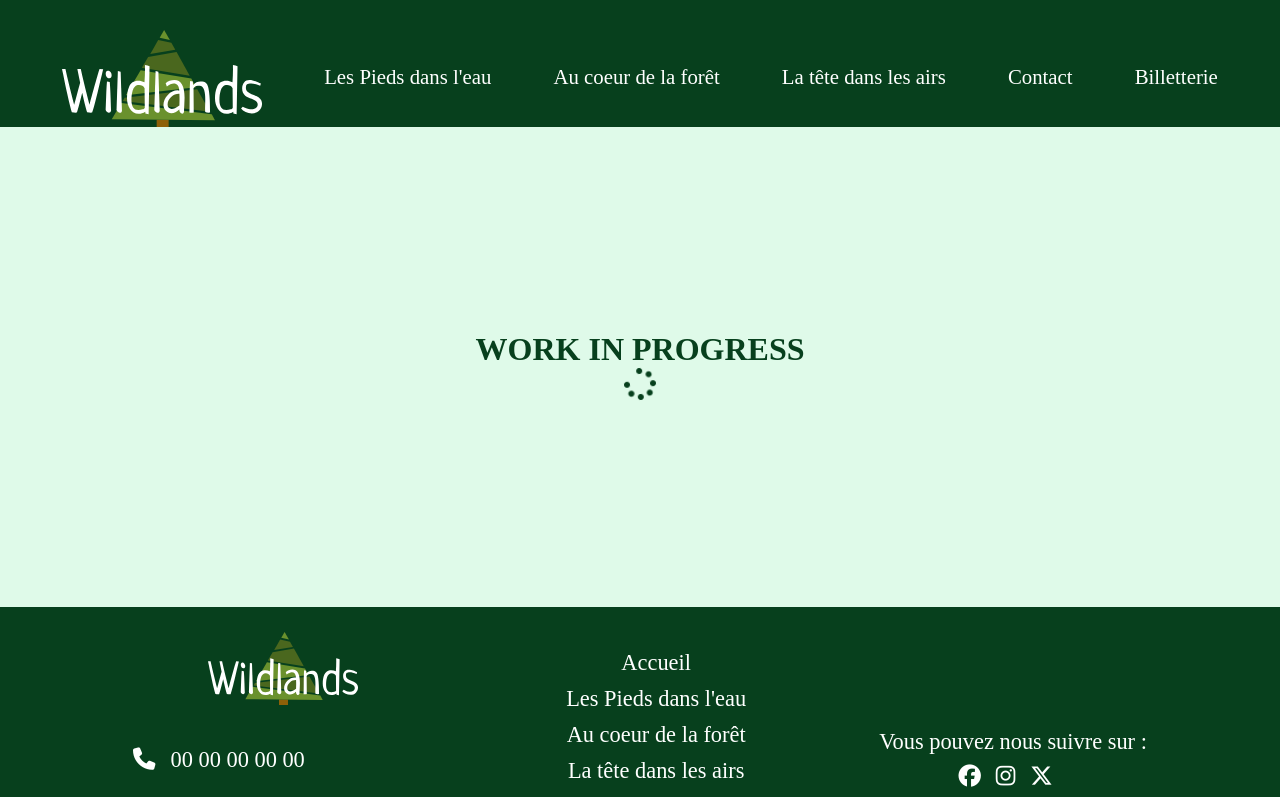
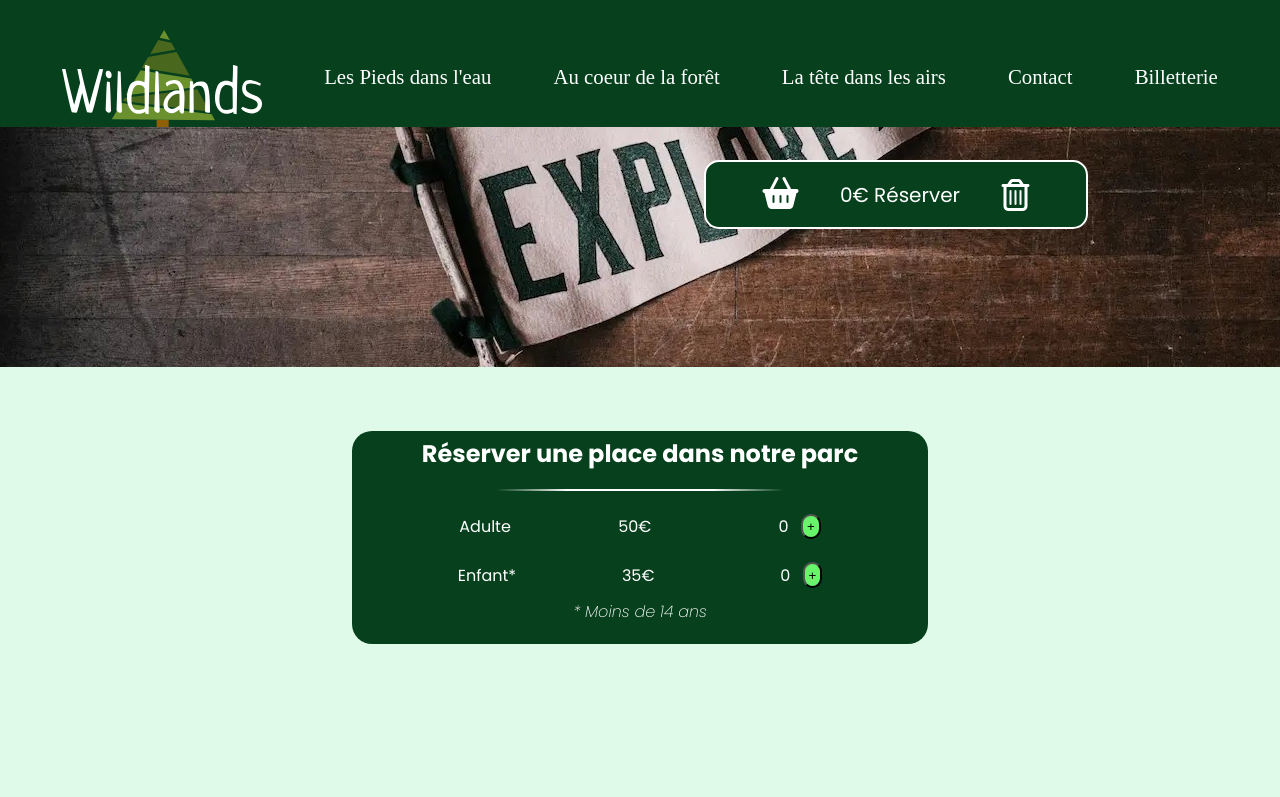
Before and after one commit to AnthonyB0511/Wildlands-TS, a React (Vite) app: page /Billetterie in a window 1280 px wide. Shown: the top 797 px of the page. Built offline with nearby package versions, Linux system fonts and the light colour scheme; a web font is replaced by a local one.

Commit message:
:sparkles: billetterie

```diff
--- a/src/pages/Billetterie.tsx
+++ b/src/pages/Billetterie.tsx
@@ -1,8 +1,82 @@
 import Wip from "./Wip"
+import { useState } from "react"
+import styles from "../pages/scss/Bil.module.scss"
 
 const Billetterie = () => {
+    const [placeParcAdult, setPlaceParcAdult] = useState(0)
+    const [placeParcChild, setPlaceParcChild] = useState(0)
+    const [nbArticle, setNbArticle] = useState(0)
+    const [price, setPrice] = useState(0)
+    const addPlaceAdult = () => {
+        setPlaceParcAdult(placeParcAdult + 1)
+        setNbArticle(nbArticle + 1)
+        setPrice(price + 50)
+    }
+    const soustractPlaceAdult = () => {
+        setPlaceParcAdult(placeParcAdult - 1)
+        setNbArticle(nbArticle - 1)
+        setPrice(price - 50)
+    }
+    const addPlaceChild = () => {
+        setPlaceParcChild(placeParcChild + 1)
+        setNbArticle(nbArticle + 1)
+        setPrice(price + 35)
+    }
+    const soustractPlaceChild = () => {
+        setPlaceParcChild(placeParcChild - 1)
+        setNbArticle(nbArticle - 1)
+        setPrice(price - 35)
+    }
+    const deleteAll = () => {
+        setNbArticle(0)
+        setPrice(0)
+        setPlaceParcAdult(0)
+        setPlaceParcChild(0)
+    }
     return (
-        <Wip />
+        <>
+
+            <div className={styles.panier}>
+                <div className={styles.nbArticle}>
+                    <i className="fa-solid fa-basket-shopping"></i>
+                    {nbArticle > 0 && <p>{nbArticle}</p>}
+                </div>
+                <p>{price}€ Réserver</p>
+                <i className="fa-regular fa-trash-can" onClick={deleteAll}></i>
+            </div>
+            <section className={styles.parc}>
+                <div className={styles.banner}></div>
+                <article className={styles.articleParcs}>
+                    <h2>Réserver une place dans notre parc</h2>
+                    <div className={styles.line}></div>
+                    <div className={styles.resaParc}>
+                        <div className={styles.adult}>
+                            <p>Adulte</p>
+                            <p>50€</p>
+                            <div className={styles.button}>
+                                {placeParcAdult > 0 && <button className={styles.btn} onClick={soustractPlaceAdult}>-</button>}
+                                <p>{placeParcAdult}</p>
+                                <button className={styles.btn} onClick={addPlaceAdult}>+</button>
+                            </div>
+                        </div>
+                        <div className={styles.adult}>
+                            <p>Enfant*</p>
+                            <p>35€</p>
+                            <div className={styles.button}>
+                                {placeParcChild > 0 && <button className={styles.btn} onClick={soustractPlaceChild}>-</button>}
+                                <p>{placeParcChild}</p>
+                                <button className={styles.btn} onClick={addPlaceChild}>+</button>
+
+                            </div>
+                        </div><p className={styles.ast}>* Moins de 14 ans</p>
+                    </div>
+
+                </article>
+
+
+            </section >
+            <Wip />
+        </>
     )
 }
 export default Billetterie
--- /dev/null
+++ b/src/pages/scss/Bil.module.scss
@@ -0,0 +1,241 @@
+.parc {
+    .banner {
+        height: 30vh;
+        background-image: url("../../assets/img-bil/banner1.jpg");
+        background-position: center;
+    }
+
+    .articleParcs {
+        display: flex;
+        flex-direction: column;
+        justify-content: center;
+        align-items: center;
+        background-color: var(--second);
+        width: 45%;
+        margin: 5% auto;
+        border-radius: 20px;
+
+        @media screen and (max-width:1000px) {
+            width: 50%;
+        }
+
+        @media screen and (max-width:900px) {
+            width: 55%;
+        }
+
+        @media screen and (max-width:800px) {
+            width: 65%;
+        }
+
+        @media screen and (max-width:720px) {
+            width: 75%;
+        }
+
+        @media screen and (max-width:615px) {
+            width: 85%;
+        }
+
+        @media screen and (max-width:500px) {
+            width: 95%;
+        }
+
+        ;
+
+        h2 {
+            font-weight: 700;
+            padding-block: 1%;
+
+            @media screen and (max-width:450px) {
+                font-size: 15px;
+                padding-top: 5%;
+            }
+
+        }
+
+        .resaParc {
+            width: 100%;
+
+            .adult {
+                display: flex;
+                justify-content: space-evenly;
+                margin: 0 auto;
+                padding-block: 2%;
+                align-items: center;
+
+                .button {
+                    display: flex;
+                    align-items: center;
+
+                    .btn {
+                        width: 2.5vw;
+                        height: 2vw;
+                        border-radius: 10px;
+                        background-color: #6bfa6ef9;
+                        transition: all .5s ease-in-out;
+                        cursor: pointer;
+
+                        @media screen and (max-width:1000px) {
+                            width: 3vw;
+                            height: 2.5vw;
+                        }
+
+                        @media screen and (max-width:800px) {
+                            width: 4vw;
+                            height: 3.5vw;
+                        }
+
+                        @media screen and (max-width:600px) {
+                            width: 5vw;
+                            height: 4.5vw;
+                        }
+
+                        @media screen and (max-width:450px) {
+                            width: 6vw;
+                            height: 5.5vw;
+                        }
+
+
+
+
+                        &:hover {
+                            transform: scale(1.1);
+                            background-color: #0c580df9;
+                        }
+                    }
+
+                    p {
+                        margin-left: 20px;
+                        margin-right: 20%;
+                    }
+                }
+            }
+
+            .ast {
+                font-style: italic;
+                font-weight: 200;
+                text-align: center;
+                margin-bottom: 20px;
+
+                @media screen and (max-width:600px) {
+                    font-size: 13px;
+                }
+
+            }
+        }
+
+    }
+}
+
+.line {
+    background: linear-gradient(to left, #07401d, white 25%, white 75%, #07401d);
+    height: 2px;
+    width: 50%;
+    margin-block: 2%;
+}
+
+.panier {
+    display: flex;
+    align-items: center;
+    justify-content: space-evenly;
+    width: 30%;
+    padding: 15px;
+    border-radius: 15px;
+    border: 2px solid #fff;
+    position: fixed;
+    right: 15%;
+    top: 20%;
+    background-color: var(--second);
+
+    @media screen and (max-width:850px) {
+        width: 40%
+    }
+
+    @media screen and (max-width:650px) {
+        width: 50%;
+    }
+
+    @media screen and (max-width:800px) {
+        width: 75%;
+        right: 50%;
+        transform: translateX(50%);
+        ;
+    }
+
+
+
+
+
+
+    p {
+        font-size: 20px;
+        cursor: pointer;
+        transition: all .5s ease;
+
+        @media screen and (max-width:500px) {
+            font-size: 16px;
+        }
+
+
+
+
+        &:hover {
+            transform: scale(1.1);
+            color: var(--accent-color)
+        }
+    }
+
+    i {
+        font-size: 2rem;
+        cursor: pointer;
+        transition: all .5s ease;
+
+        @media screen and (max-width:600px) {
+            font-size: 25px;
+        }
+
+
+        &:hover {
+            transform: scale(1.1);
+            color: var(--accent-color)
+        }
+
+    }
+
+    .nbArticle {
+        position: relative;
+
+        i {
+            font-size: 2rem;
+
+            @media screen and (max-width:600px) {
+                font-size: 25px;
+            }
+
+        }
+
+        p {
+            position: absolute;
+            background-color: red;
+            border-radius: 50%;
+            width: 1vw;
+            height: 1vw;
+            display: flex;
+            align-items: center;
+            justify-content: center;
+            top: 0;
+            right: -25%;
+            font-size: 10px;
+
+            @media screen and (max-width:800px) {
+                width: 2vw;
+                height: 2vw;
+            }
+
+            @media screen and (max-width:800px) {
+                width: 3vw;
+                height: 3vw;
+            }
+
+        }
+    }
+}
```
Also changed, not shown: src/assets/img-bil/banner1.jpg (added).
